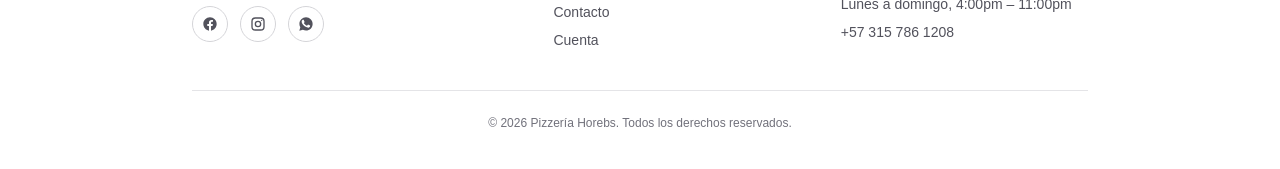
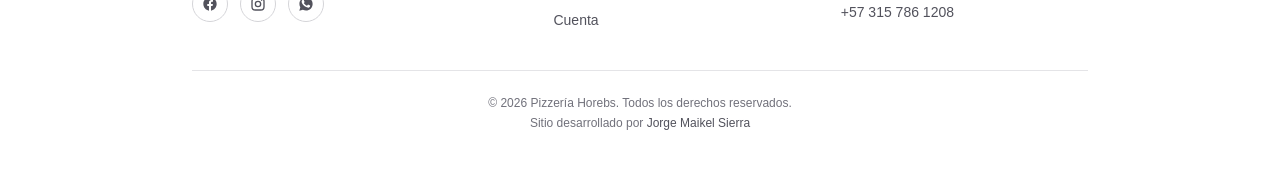
Before and after one commit to jorge-maikel-sierra/horebs-app, a Next.js app in the folder apps/web/: page /admin/blog in a window 1280 px wide. Shown: the part 621-790 px from the top of the page. Built offline with nearby package versions, Linux system fonts and the light colour scheme; no server answers.

Commit message:
feat: agrega credito del desarrollador en el footer

```diff
--- a/apps/web/src/components/SiteFooter.tsx
+++ b/apps/web/src/components/SiteFooter.tsx
@@ -127,7 +127,20 @@ export default function SiteFooter() {
       </div>
 
       <div className="mx-auto mt-10 max-w-4xl border-t border-zinc-200 pt-6 text-center text-xs text-zinc-500 dark:border-zinc-800 dark:text-zinc-400">
-        © {anio} {NEGOCIO.nombre}. Todos los derechos reservados.
+        <p>
+          © {anio} {NEGOCIO.nombre}. Todos los derechos reservados.
+        </p>
+        <p className="mt-1">
+          Sitio desarrollado por{' '}
+          <a
+            href="https://jorge-sierra.dev/"
+            target="_blank"
+            rel="noopener noreferrer"
+            className="font-medium text-zinc-600 transition-colors hover:text-brand-orange dark:text-zinc-400"
+          >
+            Jorge Maikel Sierra
+          </a>
+        </p>
       </div>
     </footer>
   );
```
